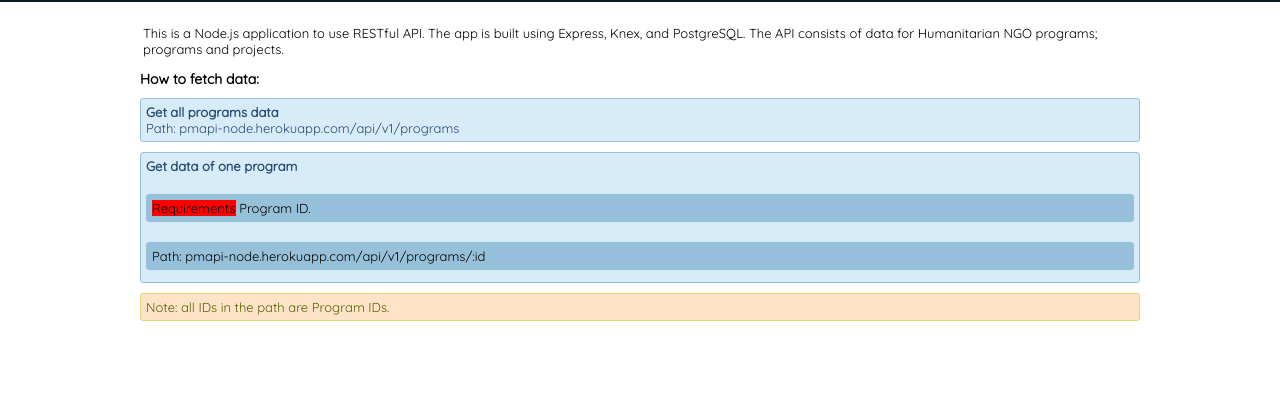
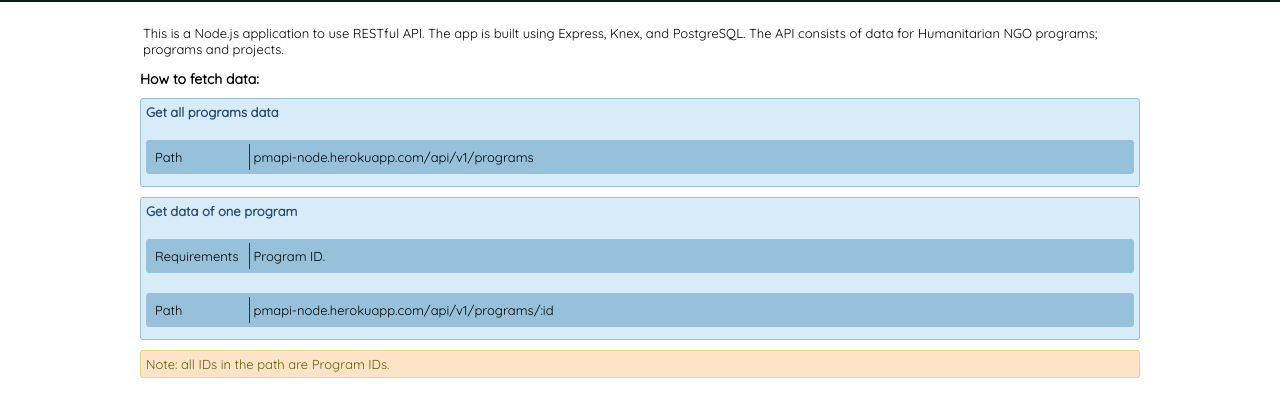
Before and after one commit to hndfaw/PMAPI, a website: page public/index.html in a window 1280 px wide. Shown: the part 68-484 px from the top of the page. Drawn offline with Linux system fonts and the light colour scheme.

Commit message:
Add seeding to production part

```diff
--- a/db/seeds/programs.js
+++ b/db/seeds/programs.js
@@ -13,7 +13,7 @@ const createProgram = (knex, program) => {
     let projectsPromises = [];
     projectsData.forEach(project => {
 
-      if ((project.programId + 211) == programId) {
+      if (project.programId  == programId) {
        projectsPromises.push(
          createProject(knex, {
            name: project.name,
@@ -25,7 +25,6 @@ const createProgram = (knex, program) => {
        )
       }
      });
-
 
     return Promise.all(projectsPromises);
   })
--- a/knexfile.js
+++ b/knexfile.js
@@ -17,7 +17,9 @@ module.exports = {
     migrations: {
       directory: './db/migrations'
     },
+    seeds: {
+      directory: './db/seeds'
+    },
     useNullAsDefault: true
   }
-
 };
--- a/public/index.html
+++ b/public/index.html
@@ -17,13 +17,13 @@
 
       <div class="fetch">
         <h4>Get all programs data</h4>
-        <p class="path">Path: pmapi-node.herokuapp.com/api/v1/programs</p>
+        <p class="path-req"><span class="head-req">Path</span> pmapi-node.herokuapp.com/api/v1/programs</p>
       </div>
 
       <div class="fetch">
           <h4>Get data of one program</h4>
           <p class="path-req"><span class="head-req">Requirements</span> Program ID.</p>
-          <p class="path-req">Path: pmapi-node.herokuapp.com/api/v1/programs/:id</p>
+          <p class="path-req"><span class="head-req">Path</span> pmapi-node.herokuapp.com/api/v1/programs/:id</p>
         </div>
 
       <p class="note">
--- a/public/styles.css
+++ b/public/styles.css
@@ -58,16 +58,6 @@
   margin-bottom: 10px;
 }
 
-.path-req {
-  background: #97c1da;
-  border: 1px solid #97c1da;
-  border-radius: 3px;
-  margin-top: 20px;
-  margin-bottom: 7px;
-  padding: 5px;
-  color: #000;
-}
-
 .paragraph {
   font-size: 13px;
   padding: 3px;
@@ -80,9 +70,20 @@
   margin-bottom: 10px;
 }
 
-
+.path-req {
+  background: #97c1da;
+  border: 1px solid #97c1da;
+  border-radius: 3px;
+  margin-top: 20px;
+  margin-bottom: 7px;
+  color: #000;
+  padding: 3px;
+}
 
 .head-req {
-  background: red;
   height: 100%;
+  padding: 5px;
+  width: 100px;
+  border-right: 1px solid rgb(41, 41, 128);
+  display: inline-block;
 }
```
Lines whose indentation alone changed are shown as unchanged.
